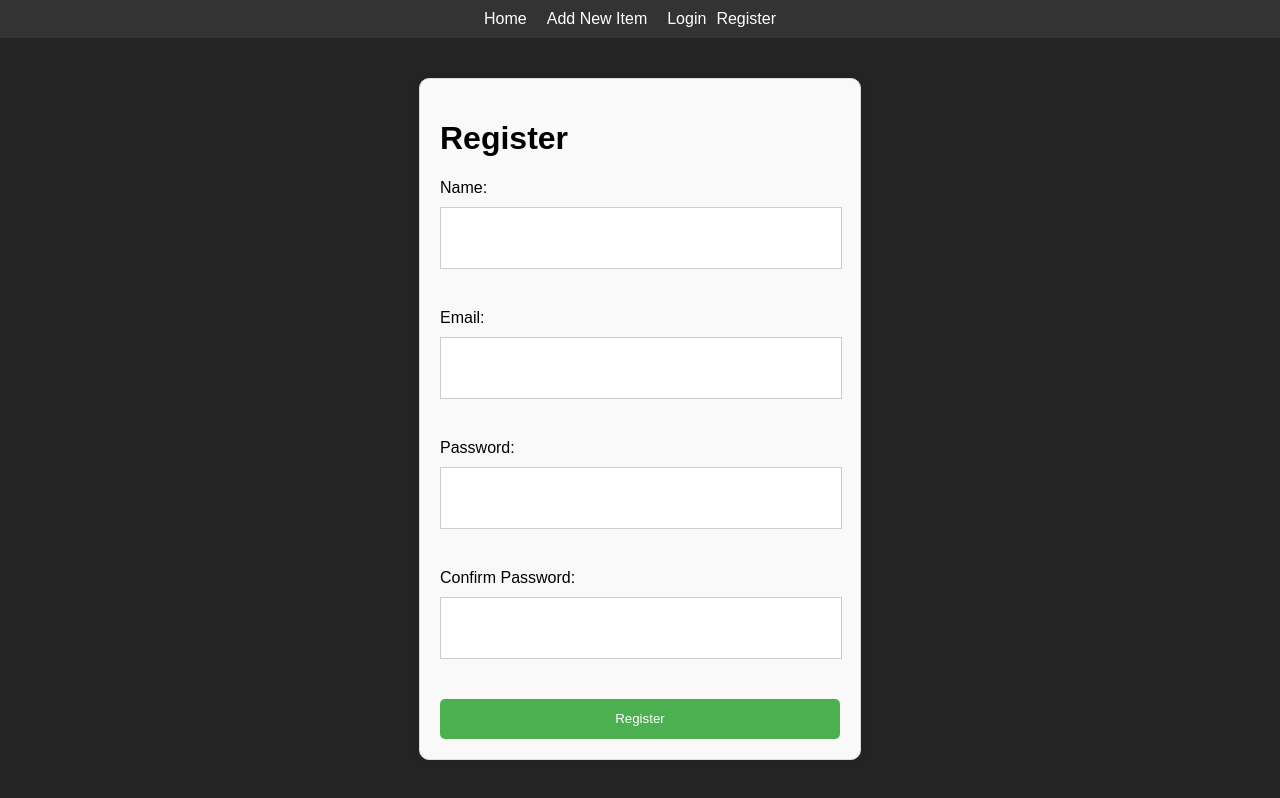
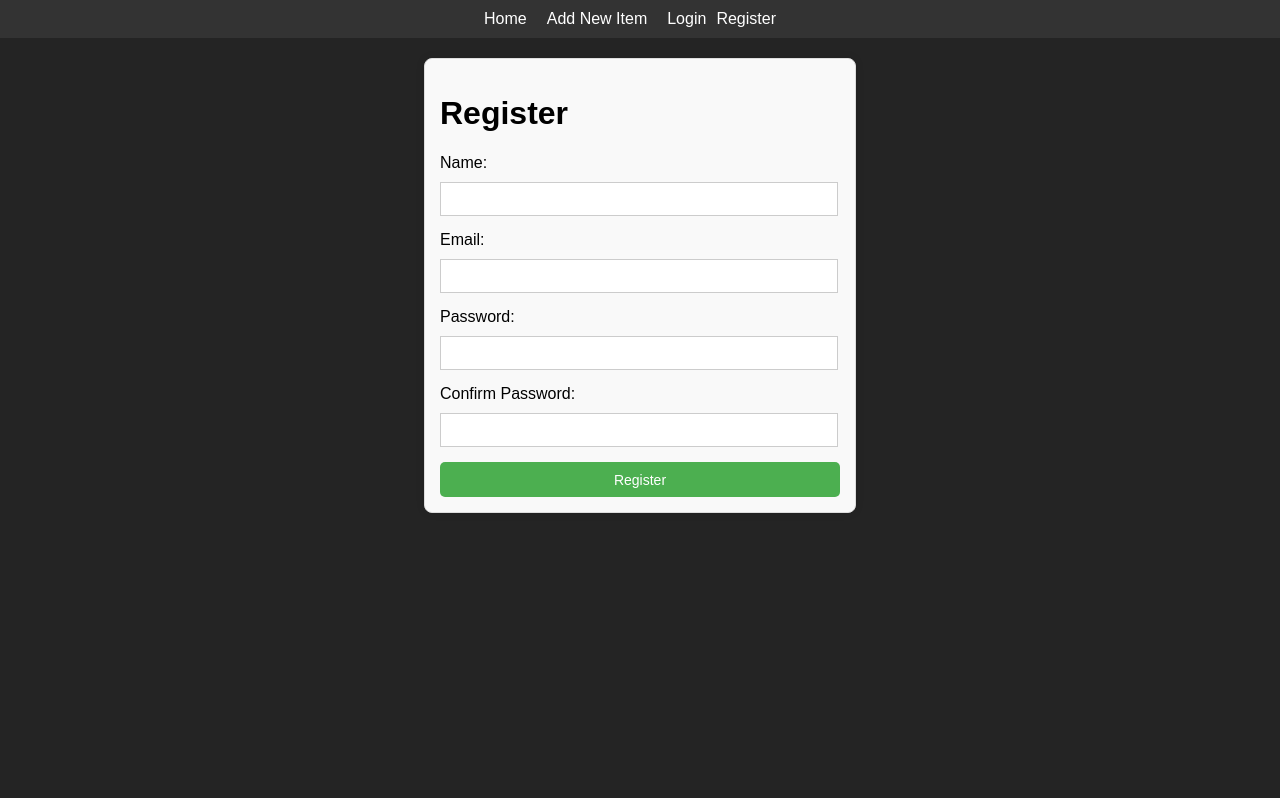
Before and after one commit to Paul-ike/wardrobe-management-frontend, a Vue app: page /register in a window 1280 px wide. Built offline with nearby package versions, Linux system fonts and the light colour scheme.

Commit message:
:lock: feat: Update login and register forms to use toast notifications

```diff
--- a/package.json
+++ b/package.json
@@ -11,7 +11,8 @@
   "dependencies": {
     "axios": "^1.8.1",
     "vue": "^3.5.13",
-    "vue-router": "^4.5.0"
+    "vue-router": "^4.5.0",
+    "vue-toastification": "^2.0.0-rc.5"
   },
   "devDependencies": {
     "@vitejs/plugin-vue": "^5.2.1",
--- a/src/components/LoginForm.vue
+++ b/src/components/LoginForm.vue
@@ -17,14 +17,20 @@
 
 <script>
 import axios from 'axios';
+import { useToast } from 'vue-toastification';
 
 export default {
   name: 'LoginForm',
   data() {
     return {
       email: '',
-      password: ''
+      password: '',
     }
+  },
+  setup() {
+    const toast = useToast();
+
+    return { toast };
   },
   methods: {
     submitForm() {
@@ -35,10 +41,15 @@ export default {
       .then(response => {
         // Handle successful login
         localStorage.setItem('token', response.data.access_token);
+        this.toast.success('Login successful'); // Use toast directly
         this.$router.push('/');
       })
       .catch(error => {
-        console.error(error);
+        if (error.response.status === 401) {
+          this.toast.error('Invalid email or password'); // Use toast directly
+        } else {
+          this.toast.error('Login failed'); // Use toast directly
+        }
       });
     }
   }
--- a/src/components/RegisterForm.vue
+++ b/src/components/RegisterForm.vue
@@ -1,3 +1,4 @@
+// src/components/RegisterForm.vue
 <template>
   <div class="register-form">
     <h1>Register</h1>
@@ -25,6 +26,7 @@
 
 <script>
 import axios from 'axios';
+import { useToast } from 'vue-toastification';
 
 export default {
   name: 'RegisterForm',
@@ -33,26 +35,41 @@ export default {
       name: '',
       email: '',
       password: '',
-      confirmPassword: ''
+      confirmPassword: '',
     }
+  },
+  setup() {
+    const toast = useToast();
+
+    return { toast };
   },
   methods: {
     submitForm() {
       if (this.password !== this.confirmPassword) {
-        alert('Passwords do not match');
+        this.toast.error('Passwords do not match');
         return;
       }
 
       axios.post('https://wardrobe-management-o2bd.onrender.com/api/register', {
         name: this.name,
         email: this.email,
-        password: this.password
+        password: this.password,
+        password_confirmation: this.confirmPassword
       })
       .then(() => {
+        this.toast.success('Registration successful');
         this.$router.push('/login');
       })
       .catch(error => {
-        console.error(error);
+        if (error.response.status === 422) {
+          if (error.response.data.errors.email) {
+            this.toast.error('Email already exists');
+          } else {
+            this.toast.error('Registration failed');
+          }
+        } else {
+          this.toast.error('Registration failed');
+        }
       });
     }
   }
@@ -62,16 +79,16 @@ export default {
 <style scoped>
 .register-form {
   max-width: 400px;
-  margin: 40px auto;
-  padding: 20px;
+  margin: 20px auto;
+  padding: 15px;
   background-color: #f9f9f9;
   border: 1px solid #ddd;
-  border-radius: 10px;
-  box-shadow: 0 0 10px rgba(0,0,0,0.1);
+  border-radius: 8px;
+  box-shadow: 0 0 8px rgba(0, 0, 0, 0.1);
 }
 
 .form-group {
-  margin-bottom: 20px;
+  margin-bottom: 15px; /* Less spacing between inputs */
 }
 
 label {
@@ -79,17 +96,19 @@ label {
   margin-bottom: 10px;
 }
 
-input[type="text"], input[type="email"], input[type="password"] {
+input[type="text"],
+input[type="email"],
+input[type="password"] {
   width: 95%;
-  height: 40px;
-  margin-bottom: 20px;
-  padding: 10px;
+  padding: 8px;
   border: 1px solid #ccc;
+  font-size: 14px;
 }
 
 .btn {
   width: 100%;
-  height: 40px;
+  font-size: 14px;
+  height: 35px;
   background-color: #4CAF50;
   color: white;
   padding: 10px;
--- a/src/main.js
+++ b/src/main.js
@@ -2,5 +2,7 @@ import { createApp } from 'vue'
 import './style.css'
 import App from './App.vue'
 import router from './router'
+import 'vue-toastification/dist/index.css';
+import Toast from 'vue-toastification';
 
-createApp(App).use(router).mount('#app')
+createApp(App).use(router).use(Toast).mount('#app')
```
Also changed, not shown: 1 other file (tests, documents, lock files or other folders).
